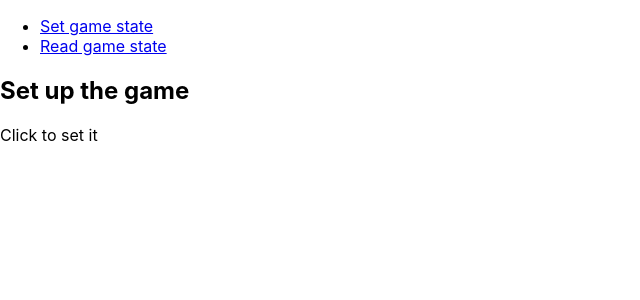
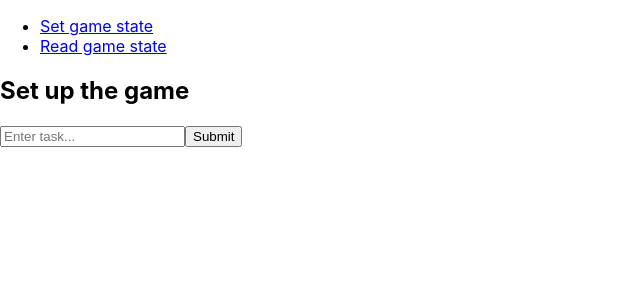
Before and after one commit to tamera-lanham/fake-artist, a React (Create React App) app: page /setup in a window 1280 px wide. Shown: the top 300 px of the page, without its empty margins (0-640 px from the left). Built offline with nearby package versions, Linux system fonts and the light colour scheme.

Commit message:
feat: basic adding players

```diff
--- a/package.json
+++ b/package.json
@@ -3,6 +3,7 @@
   "version": "0.1.0",
   "private": true,
   "dependencies": {
+    "@material-ui/core": "^4.12.3",
     "@testing-library/jest-dom": "^5.14.1",
     "@testing-library/react": "^11.2.7",
     "@testing-library/user-event": "^12.8.3",
--- a/src/App.js
+++ b/src/App.js
@@ -11,11 +11,10 @@ import Setup from './components/Setup'
 export default function App() {
 
 	const [gameState, setGameState] = React.useState({
-		players: ['Patrick', 'Miranda', 'Michael', 'Tamera'],
-		colors: ['red', 'green', 'blue', 'yellow'],
-		fakerIndices: [3],
-		category: 'Cowboy gear',
-		word: 'Spurrs'
+		players: [],
+		fakerIndices: [],
+		category: '',
+		word: ''
 	})
 
 
@@ -38,7 +37,7 @@ export default function App() {
 						<Redirect to="/setup" />
 					</Route>
 					<Route path="/setup">
-						<Setup setGameState={setGameState} />
+						<Setup gameState={gameState} setGameState={setGameState} />
 					</Route>
 					<Route path="/play">
 						<Play gameState={gameState} />
@@ -55,7 +54,7 @@ function Play(props) {
 	return (
 		<div>
 			<h2>Here is the game state:</h2>
-			{props.gameState.players} <br />
+			{props.gameState.players.map(player => player.name)} <br />
 			{props.gameState.category} <br />
 			{props.gameState.word}
 		</div>
--- a/src/components/Setup.js
+++ b/src/components/Setup.js
@@ -1,17 +1,101 @@
-function Setup({ setGameState }) {
+import React from "react";
 
+const ToDoForm = ({ addTask }) => {
+
+	const [userInput, setUserInput] = React.useState('');
+
+	const handleChange = (e) => {
+		setUserInput(e.currentTarget.value)
+	}
+
+	const handleSubmit = (e) => {
+		e.preventDefault();
+		addTask(userInput);
+		setUserInput("");
+	}
+	return (
+		<form onSubmit={handleSubmit}>
+			<input value={userInput} type="text" onChange={handleChange} placeholder="Enter task..." />
+			<button>Submit</button>
+		</form>
+	);
+};
+
+function Player({ player }) {
+	return (
+		<div className="player">
+			Player: {player.name}, color: {player.color}
+		</div >
+	);
+}
+
+function AddPlayerForm({ addPlayer }) {
+
+	const [formContents, setFormContents] = React.useState("");
+
+	const handleSubmit = e => {
+		e.preventDefault();
+		if (!formContents) return;
+		addPlayer(formContents);
+		setFormContents("");
+	};
+
+	return (
+		<form onSubmit={handleSubmit}>
+			<input
+				type="text"
+				className="input"
+				value={formContents}
+				onChange={e => setFormContents(e.target.value)}
+			/>
+		</form>
+	);
+}
+
+function Setup({ gameState, setGameState }) {
+
+	/*
 	const newState = {
-        players: ['Patrick', 'Miranda', 'Michael', 'Tamera'],
-        colors: ['red', 'green', 'blue', 'yellow'],
+		players: [
+				{ name: 'Patrick', color: 'red' },
+				{ name: 'Miranda', color: 'blue' },
+				{ name: 'Michael', color: 'green' },
+				{ name: 'Tamera', color: 'yellow' }
+			],
 			fakerIndices: [3],
 			category: 'Cowboy gear',
 			word: 'Bullet'
+	}
+	*/
+
+	/* Game setup params:
+	- Number of players
+	- Names of players
+	- Colors
+	- Number of fakers
+	- Category
+
+	Randomized:
+	- Faker indices
+	- Word
+	*/
+
+	const [newGameState, setNewGameState] = React.useState(gameState)
+
+	function addPlayer(name) {
+		let newGameStateCopy = { ...newGameState }
+		newGameStateCopy.players = [...newGameStateCopy.players, { name: name, color: 'gray' }]
+		setNewGameState(newGameStateCopy)
+		setGameState(newGameStateCopy)
 	}
 
 	return (
 		<div>
 			<h2>Set up the game</h2>
-            <div onClick={() => setGameState(newState)}>Click to set it</div>
+			{newGameState.players.map((player, index) => <Player index={index} key={index} player={player} />)}
+
+			<ToDoForm addTask={addPlayer} />
+
 		</div>
 	);
 }
```
Also changed, not shown: 1 other file (tests, documents, lock files or other folders). Lines whose indentation alone changed are shown as unchanged.
